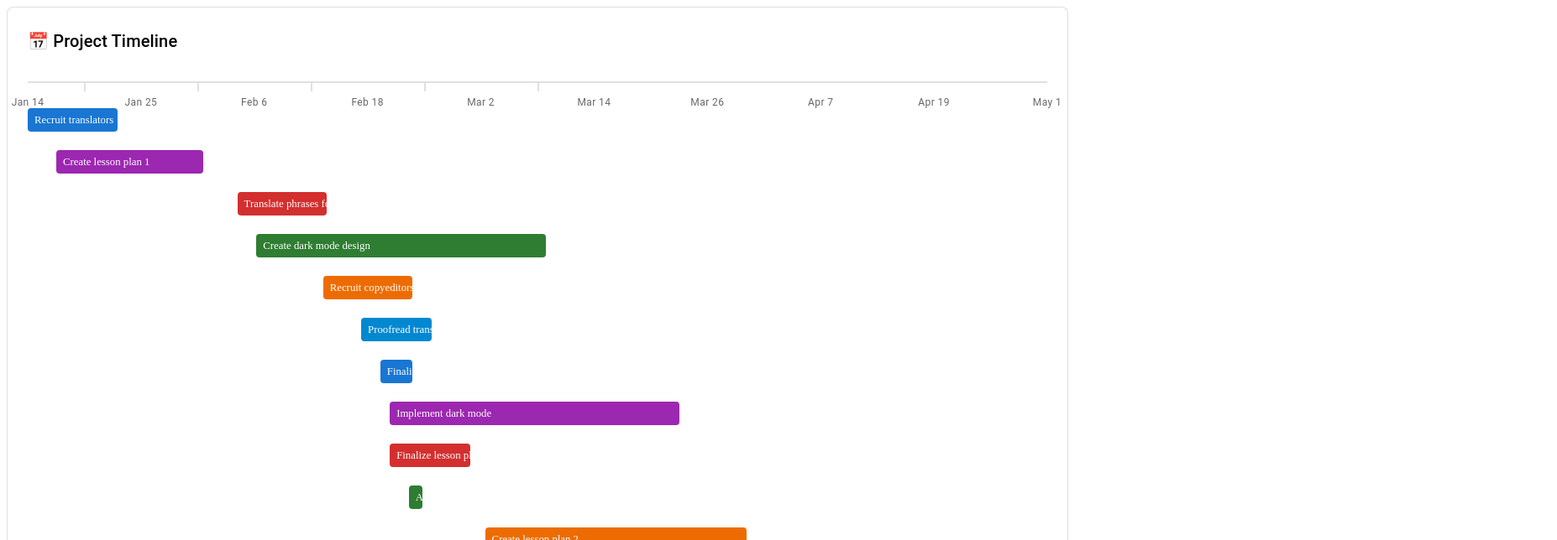
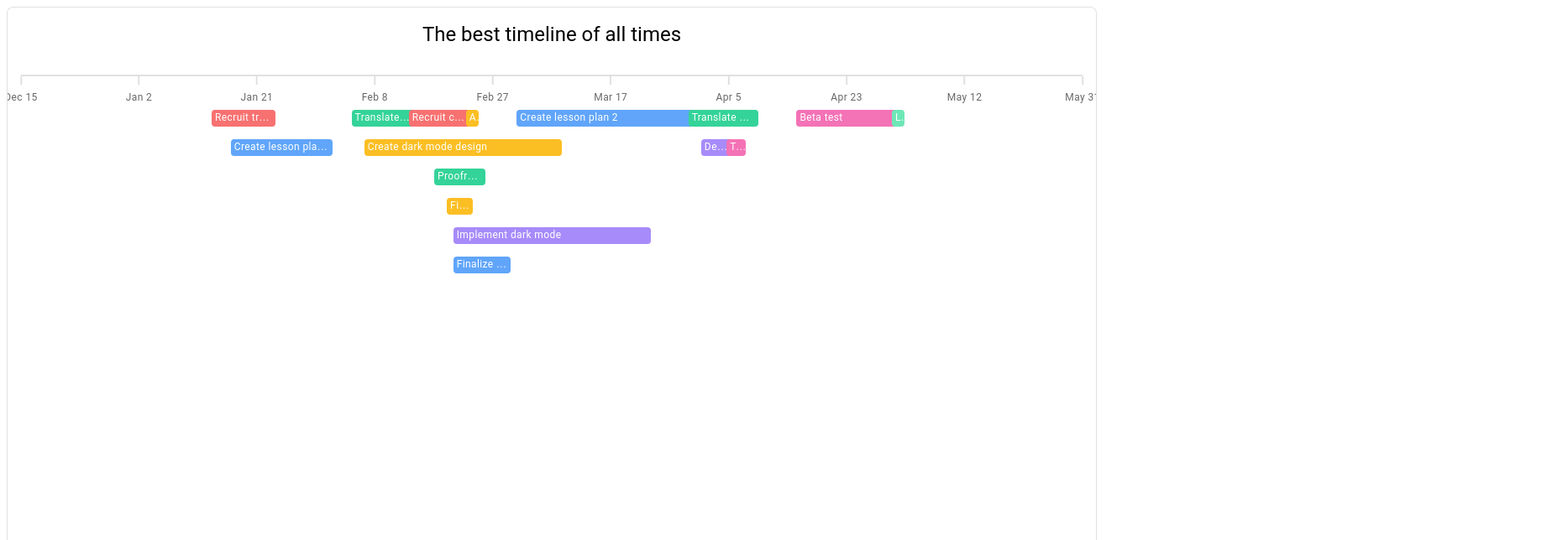
Before and after one commit to delimamatheus/best_timeline_ever, a React (Vite) app: page / in a window 1280 px wide. Shown: the top 644 px of the page at 84% size, 1854 px wide, since content can reach past the window. Built offline with nearby package versions, Linux system fonts and the light colour scheme.

Commit message:
timeline style

```diff
--- a/package.json
+++ b/package.json
@@ -4,7 +4,7 @@
   "description": "Airtable Timeline",
   "scripts": {
     "start": "parcel public/index.html --open",
-    "build": "parcel build public/index.html --dist-dir dist"
+    "start-dev": "parcel public/index.html --open --port 3000"
   },
   "dependencies": {
     "@chakra-ui/react": "^2.10.9",
--- a/src/components/molecules/TimelineItem/TimelineItem.tsx
+++ b/src/components/molecules/TimelineItem/TimelineItem.tsx
@@ -7,6 +7,7 @@ interface Props {
   startDate: Date;
   endDate: Date;
   totalDays: number;
+  laneIndex?: number;
 }
 
 const categoryColors: Record<string, string> = {
@@ -19,7 +20,7 @@ const categoryColors: Record<string, string> = {
   Management: "#6EE7B7",
 };
 
-export const TimelineItem: React.FC<Props> = ({ item, startDate, endDate, totalDays }) => {
+export const TimelineItem: React.FC<Props> = ({ item, startDate, endDate, totalDays, laneIndex }) => {
   const itemStart = new Date(item.start);
   const itemEnd = new Date(item.end);
   const startOffset = ((itemStart.getTime() - startDate.getTime()) / (1000 * 60 * 60 * 24)) / totalDays * 100;
@@ -30,20 +31,31 @@ export const TimelineItem: React.FC<Props> = ({ item, startDate, endDate, totalD
       <Box
         sx={{
           position: "absolute",
+          top: (laneIndex ?? 0) * 35 + 40,
           left: `${startOffset}%`,
           width: `${duration}%`,
           backgroundColor: categoryColors[item.category || "Management"],
-          borderRadius: "6px",
-          padding: "2px 6px",
+          borderRadius: 1,
+          px: 0.5,
+          py: 0.3,
           color: "white",
-          fontSize: "0.8rem",
-          whiteSpace: "nowrap",
+          fontSize: { xs: "0.6rem", sm: "0.75rem" },
           overflow: "hidden",
           textOverflow: "ellipsis",
+          whiteSpace: "nowrap",
           cursor: "pointer",
         }}
       >
-        <Typography variant="caption">{item.name}</Typography>
+        <Typography
+          variant="caption"
+          sx={{
+            fontSize: { xs: "0.6rem", sm: "0.75rem" },
+            lineHeight: 1.2,
+            overflowWrap: "anywhere",
+          }}
+        >
+          {item.name}
+        </Typography>
       </Box>
     </Tooltip>
   );
--- a/src/components/organisms/Timeline/Timeline.tsx
+++ b/src/components/organisms/Timeline/Timeline.tsx
@@ -1,14 +1,7 @@
 import React from "react";
-import { Box, Typography, useTheme } from "@mui/material";
-import { assignLanes } from "../../../utils/assignLanes";
-
-export interface TimelineItemData {
-  id: number;
-  start: string;
-  end: string;
-  name: string;
-  team?: string;
-}
+import { Box, Typography, useTheme, useMediaQuery } from "@mui/material";
+import { assignLanes, TimelineItemData } from "../../../utils/assignLanes";
+import { TimelineItem } from "../../molecules/TimelineItem/TimelineItem";
 
 interface Props {
   items: TimelineItemData[];
@@ -18,60 +11,58 @@ export const Timeline: React.FC<Props> = ({ items }) => {
   const theme = useTheme();
   const lanes = assignLanes(items);
 
-  // Determinar o intervalo total da timeline
-  const timelineStart = new Date(
-    Math.min(...items.map((i) => new Date(i.start).getTime()))
-  );
-  const timelineEnd = new Date(
-    Math.max(...items.map((i) => new Date(i.end).getTime()))
-  );
-  const totalDays =
-    (timelineEnd.getTime() - timelineStart.getTime()) /
-    (1000 * 60 * 60 * 24);
+  const msPerDay = 1000 * 60 * 60 * 24;
+  const msPerMonth = msPerDay * 30;
+  const paddingMonths = 1;
 
-  const getLeft = (date: string) =>
-    ((new Date(date).getTime() - timelineStart.getTime()) /
-      (timelineEnd.getTime() - timelineStart.getTime())) *
-    100;
+  const minItemTime = Math.min(...items.map(i => new Date(i.start).getTime()));
+  const maxItemTime = Math.max(...items.map(i => new Date(i.end).getTime()));
 
-  const colors = [
-    theme.palette.primary.main,
-    theme.palette.secondary.main,
-    theme.palette.error.main,
-    theme.palette.success.main,
-    theme.palette.warning.main,
-    theme.palette.info.main,
-  ];
+  const rawTimelineStart = new Date(minItemTime);
+  const rawTimelineEnd = new Date(maxItemTime);
+
+  const timelineStart = new Date(rawTimelineStart.getTime() - msPerMonth * paddingMonths);
+  const timelineEnd = new Date(rawTimelineEnd.getTime() + msPerMonth * paddingMonths);
+
+  const totalDays = (timelineEnd.getTime() - timelineStart.getTime()) / msPerDay;
+
+  const isMobile = useMediaQuery(theme.breakpoints.down('sm'));
 
   return (
     <Box
       sx={{
         position: "relative",
+        width: "100%",
         border: `1px solid ${theme.palette.divider}`,
         borderRadius: 2,
-        p: 3,
+        p: 2,
         backgroundColor: theme.palette.background.paper,
+        overflowX: "auto",
       }}
     >
-      <Typography variant="h6" mb={2} display="flex" alignItems="center">
-        📅 Project Timeline
+      <Typography variant={isMobile ? "h6" : "h5"} mb={2} textAlign="center">
+        The best timeline of all times
       </Typography>
 
-      {/* Timeline base line */}
       <Box
         sx={{
           position: "relative",
-          height: lanes.length * 50 + 60,
+          minHeight: lanes.length * 35 + 25,
+
           borderTop: `2px solid ${theme.palette.divider}`,
+
+          pt: 0,
           mt: 4,
+          minWidth: isMobile ? '800px' : '100%',
         }}
       >
-        {/* Date ticks */}
         {Array.from({ length: 10 }).map((_, i) => {
-          const date = new Date(
-            timelineStart.getTime() +
-              ((timelineEnd.getTime() - timelineStart.getTime()) / 9) * i
-          );
+          const date = new Date(timelineStart.getTime() + ((timelineEnd.getTime() - timelineStart.getTime()) / 9) * i);
+
+          const dateFormat = isMobile
+            ? { day: "numeric" }
+            : { month: "short", day: "numeric" };
+
           return (
             <Box
               key={i}
@@ -79,65 +70,47 @@ export const Timeline: React.FC<Props> = ({ items }) => {
                 position: "absolute",
                 top: 0,
                 left: `${(i / 9) * 100}%`,
-                width: 1,
+                transform: "translateX(-50%)",
                 textAlign: "center",
-                transform: "translateX(-50%)",
               }}
             >
               <Box
                 sx={{
+                  position: 'absolute',
+                  top: 0,
+                  left: '50%',
+                  transform: 'translateX(-50%)',
                   height: 10,
                   borderLeft: `2px solid ${theme.palette.divider}`,
+                  mx: "auto",
                 }}
               />
               <Typography
                 variant="caption"
-                sx={{ mt: 0.5, display: "block", color: "text.secondary" }}
+                sx={{
+                  position: 'relative',
+                  whiteSpace: 'nowrap',
+                  mt: 2,
+                  display: 'block',
+                  color: "text.secondary",
+                }}
               >
-                {date.toLocaleDateString("en-US", {
-                  month: "short",
-                  day: "numeric",
-                })}
+                {date.toLocaleDateString("en-US", dateFormat)}
               </Typography>
             </Box>
           );
         })}
 
-        {/* Items */}
-        {lanes.map((item, idx) => {
-          const left = getLeft(item.start);
-          const width =
-            ((new Date(item.end).getTime() - new Date(item.start).getTime()) /
-              (timelineEnd.getTime() - timelineStart.getTime())) *
-            100;
-          const color = colors[idx % colors.length];
-
-          return (
-            <Box
-              key={item.id}
-              sx={{
-                position: "absolute",
-                top: idx * 50 + 30,
-                left: `${left}%`,
-                width: `${width}%`,
-                height: 28,
-                backgroundColor: color,
-                borderRadius: 1,
-                color: "white",
-                px: 1,
-                overflow: "hidden",
-                textOverflow: "ellipsis",
-                whiteSpace: "nowrap",
-                display: "flex",
-                alignItems: "center",
-                fontSize: "0.8rem",
-                fontWeight: 500,
-              }}
-            >
-              {item.name}
-            </Box>
-          );
-        })}
+        {lanes.map((item, idx) => (
+          <TimelineItem
+            key={item.id}
+            item={item}
+            startDate={timelineStart}
+            endDate={timelineEnd}
+            totalDays={totalDays}
+            laneIndex={item.lane}
+          />
+        ))}
       </Box>
     </Box>
   );
```
